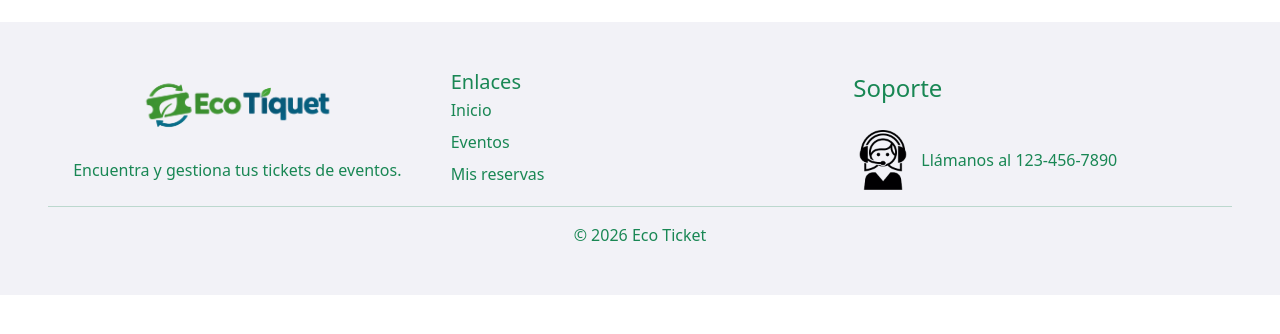
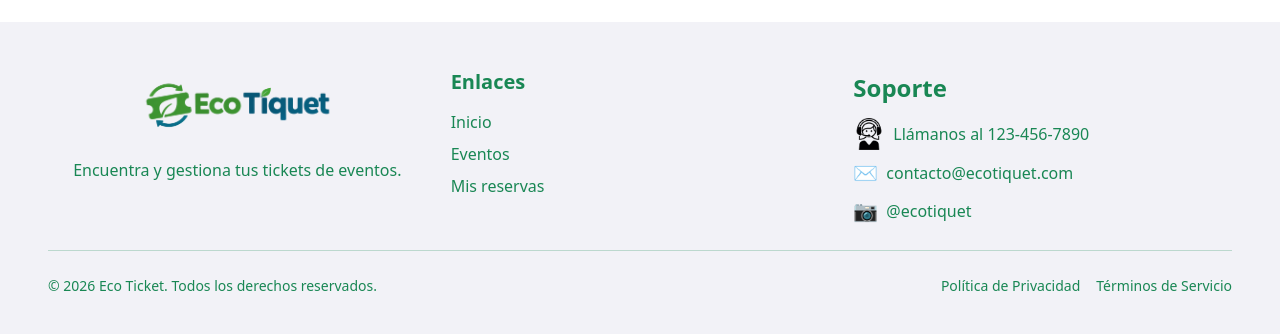
Before and after one commit to Alazar-321/EcoTicket, a React (Vite) app in the folder EcoTicket/: page / in a window 1280 px wide. Shown: the part 718-1052 px from the top of the page. Before the commit the page ends 1013 px from the top, so only its background shows below. Built offline with nearby package versions, Linux system fonts and the light colour scheme; no server answers; the database is empty.

Commit message:
se implemento cambios al footer (mas informacion y conexion con soporte

```diff
--- a/EcoTicket/src/components/footer.tsx
+++ b/EcoTicket/src/components/footer.tsx
@@ -1,64 +1,139 @@
-function Footer() {
+import React from 'react';
+
+// Interfaces para tipar la estructura de datos
+interface NavLink {
+  label: string;
+  href: string;
+}
+
+interface SocialLink {
+  platform: string;
+  handle: string;
+  href: string;
+}
+
+interface ContactInfo {
+  phone: string;
+  email: string;
+  instagram: SocialLink;
+}
+
+const NAV_LINKS: NavLink[] = [
+  { label: 'Inicio', href: '/' },
+  { label: 'Eventos', href: '/eventos' },
+  { label: 'Mis reservas', href: '/mis_tickets' },
+];
+
+const CONTACT_DATA: ContactInfo = {
+  phone: '123-456-7890',
+  email: 'contacto@ecotiquet.com',
+  instagram: {
+    platform: 'Instagram',
+    handle: '@ecotiquet',
+    href: 'https://instagram.com/ecotiquet',
+  },
+};
+
+export const Footer: React.FC = () => {
   return (
     <footer className="bg_footer text-success py-5 mt-1">
       <div className="container-fluid px-5">
         <div className="row row-cols-1 row-cols-md-3 g-4 align-items-start">
+
+          {/* Columna 1: Marca e información */}
           <div className="col d-flex flex-column align-items-center text-center">
             <img
               src="logo.png"
-              alt="EcoTíquet"
-              height="72"
+              alt="EcoTíquet Logo"
+              height={72}
               className="mb-3 object-fit-contain object-position-center"
             />
-            <p className="mb-1 ">
+            <p className="mb-1">
               Encuentra y gestiona tus tickets de eventos.
             </p>
           </div>
+
+          {/* Columna 2: Navegación */}
           <div className="col d-flex flex-column">
-            <h2 className="h5 mb-1">Enlaces</h2>
+            <h2 className="h5 mb-3 fw-bold">Enlaces</h2>
             <nav className="d-flex flex-column gap-2" aria-label="Enlaces del pie de página">
-              <a className="text-success text-decoration-none" href="/">
-                Inicio
-              </a>
-              <a className="text-success text-decoration-none" href="/eventos">
-                Eventos
-              </a>
-              <a
-                className="text-success text-decoration-none"
-                href="/mis_tickets"
-              >
-                Mis reservas
-              </a>
+              {NAV_LINKS.map((link) => (
+                <a
+                  key={link.href}
+                  className="text-success text-decoration-none"
+                  href={link.href}
+                >
+                  {link.label}
+                </a>
+              ))}
             </nav>
           </div>
-          <div className="col d-flex flex-column">
+
+          {/* Columna 3: Soporte y Contacto */}
+          <div className="col d-flex flex-column gap-2">
             <a
-              className="text-success text-decoration-none fs-4 mb-3"
+              className="text-success text-decoration-none fs-4 fw-bold mb-1"
               href="/soporte"
             >
               Soporte
             </a>
 
-
-            {/* Fila alineada horizontalmente para la imagen y el texto */}
-            <div className="d-flex align-items-center gap-2 mt-2">
+            {/* Teléfono */}
+            <div className="d-flex align-items-center gap-2">
               <img
                 src="/src/assets/call.png"
                 alt=""
                 aria-hidden="true"
-                style={{ width: "60px", height: "auto" }}
+                style={{ width: "32px", height: "auto" }}
               />
-              <span>
-                Llámanos al 123-456-7890
-              </span>
+              <span>Llámanos al {CONTACT_DATA.phone}</span>
+            </div>
+
+            {/* Correo electrónico */}
+            <div className="d-flex align-items-center gap-2">
+              <span className="fs-5" aria-hidden="true">✉</span>
+              <a
+                href={`mailto:${CONTACT_DATA.email}`}
+                className="text-success text-decoration-none"
+              >
+                {CONTACT_DATA.email}
+              </a>
+            </div>
+
+            {/* Instagram */}
+            <div className="d-flex align-items-center gap-2">
+              <span className="fs-5 fw-bold" aria-hidden="true">📷</span>
+              <a
+                href={CONTACT_DATA.instagram.href}
+                target="_blank"
+                rel="noopener noreferrer"
+                className="text-success text-decoration-none"
+              >
+                {CONTACT_DATA.instagram.handle}
+              </a>
             </div>
           </div>
+
         </div>
-        <hr />
-        <p className="text-center mb-0">© 2026 Eco Ticket</p>
+
+        <hr className="my-4" />
+
+        {/* Pie de página inferior */}
+        <div className="d-flex flex-column flex-sm-row justify-content-between align-items-center gap-2 small">
+          <p className="mb-0">© 2026 Eco Ticket. Todos los derechos reservados.</p>
+          <div className="d-flex gap-3">
+            <a href="/soporte" className="text-success text-decoration-none">
+              Política de Privacidad
+            </a>
+            <a href="/soporte" className="text-success text-decoration-none">
+              Términos de Servicio
+            </a>
+          </div>
+        </div>
+
       </div>
     </footer>
   );
-}
+};
 
 export default Footer;
```
